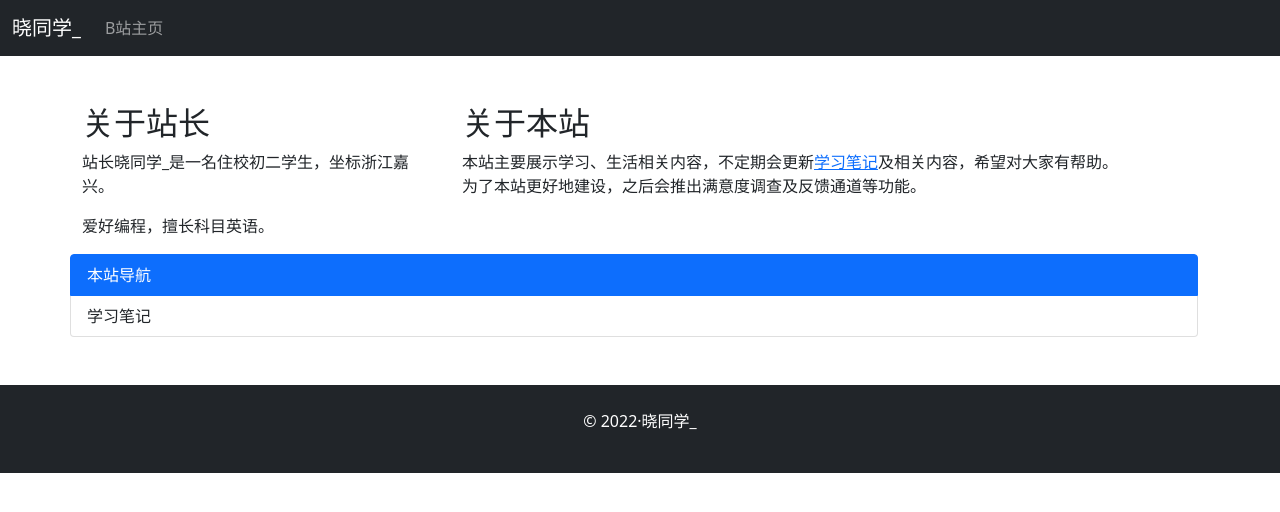
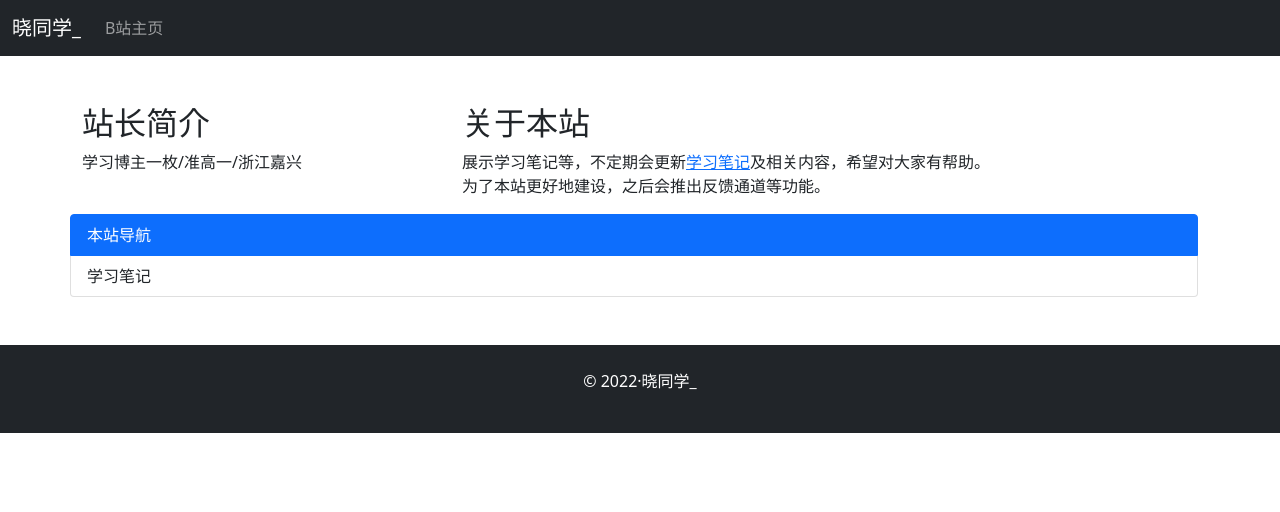
Before and after one commit to 2007Charlie/2007charlie.github.io, a plain HTML site: page index.html in a window 1280 px wide. Drawn offline with nearby package versions, Linux system fonts and the light colour scheme.

Commit message:
Update index.html

```diff
--- a/index.html
+++ b/index.html
@@ -13,7 +13,7 @@
 
 <nav class="navbar navbar-expand-sm navbar-dark bg-dark">
   <div class="container-fluid">
-    <a class="navbar-brand" href="http://xtx2007.tk">晓同学_</a>
+    <a class="navbar-brand" href="http://xtx2007.github.io">晓同学_</a>
     <button class="navbar-toggler" type="button" data-bs-toggle="collapse" data-bs-target="#mynavbar">
       <span class="navbar-toggler-icon"></span>
     </button>
@@ -30,15 +30,15 @@
 <div class="container mt-5">
   <div class="row">
     <div class="col-sm-4">
-      <h2>关于站长</h2>
-      <p>站长晓同学_是一名住校初二学生，坐标浙江嘉兴。</p>
-<p>爱好编程，擅长科目英语。</p>
+      <h2>站长简介</h2>
+      <p>学习博主一枚/准高一/浙江嘉兴</p>
+<p></p>
       <hr class="d-sm-none">
     </div>
     <div class="col-sm-8">
       <h2>关于本站</h2>
-      <p>本站主要展示学习、生活相关内容，不定期会更新<a href="http://xtx2007.tk">学习笔记</a>及相关内容，希望对大家有帮助。
-<br>为了本站更好地建设，之后会推出满意度调查及反馈通道等功能。</p>
+      <p>展示学习笔记等，不定期会更新<a href="http://xtx2007.github.io">学习笔记</a>及相关内容，希望对大家有帮助。
+<br>为了本站更好地建设，之后会推出反馈通道等功能。</p>
     </div>
 <ul class="list-group">
   <li class="list-group-item active">本站导航</li>
```
